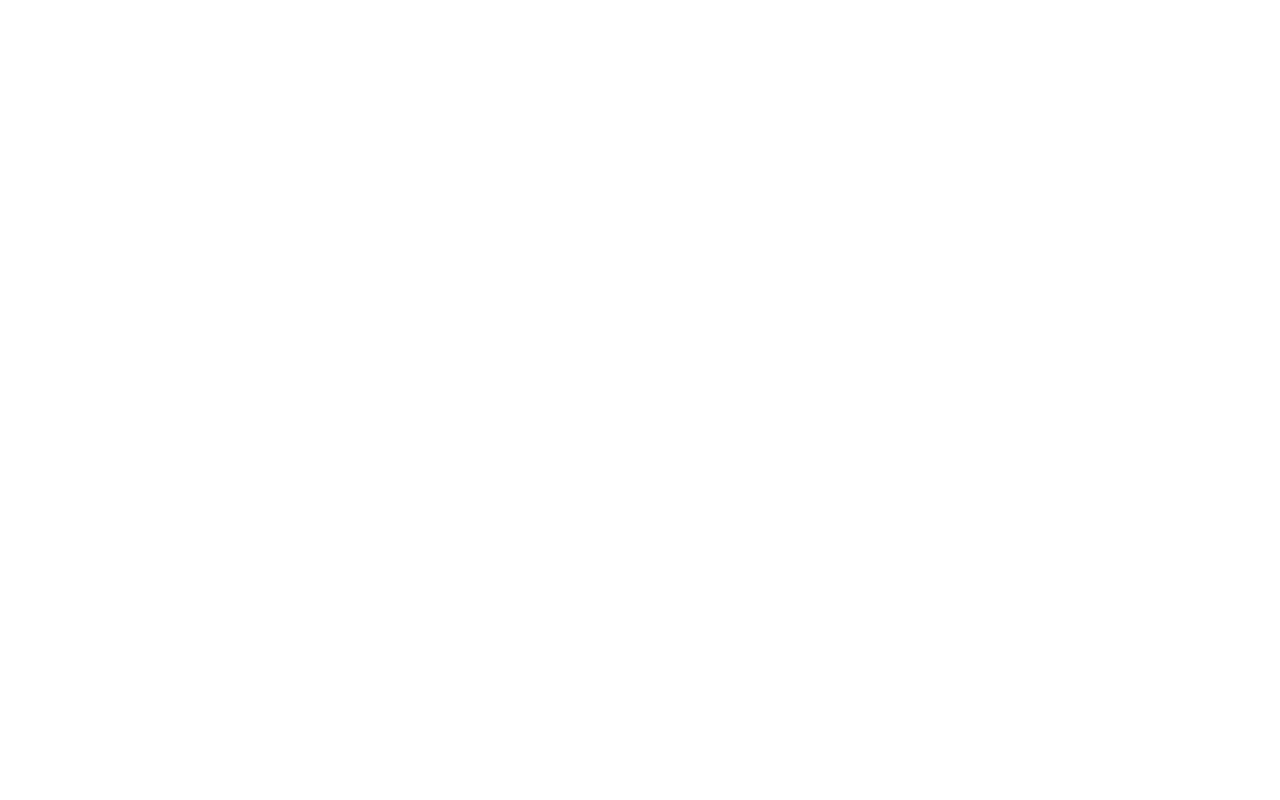
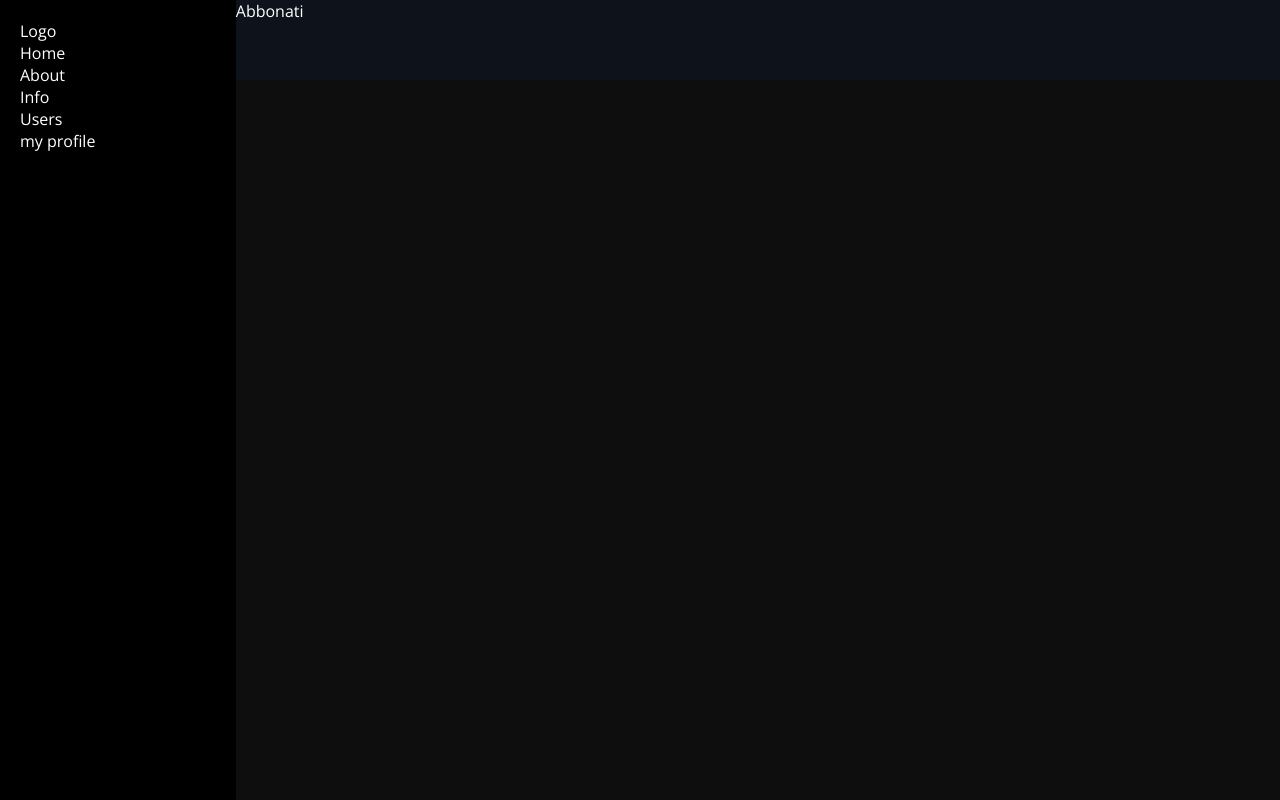
Before and after one commit to MattiaBologna/html-css-viewport, a plain HTML site: page index.html in a window 1280 px wide. Drawn offline with nearby package versions, Linux system fonts and the light colour scheme.

Commit message:
Add: heaader and top bar protocontent

```diff
--- a/css/style.css
+++ b/css/style.css
@@ -44,3 +44,32 @@ body {
     display: flex;
     flex-wrap: wrap;
 }
+
+
+/* Webapp */
+
+#app {
+    height: 100vh;
+    background-color: #0E0E0E;
+    color: white;
+    display: flex;
+}
+
+main {
+    width: 100vw;
+}
+
+
+/* Style */
+
+.page__header {
+    background-color: black;
+    width: 280px;
+    padding: 20px;
+}
+
+.top-bar {
+    background-color: #0E121B;
+    height: 10vh;
+    min-height: 50px;
+}
--- a/index.html
+++ b/index.html
@@ -15,12 +15,33 @@
 <body>
     <div id="app">
 
-        <header>
-
+        <header class="page__header">
+            <nav>
+                <div>Logo</div>
+                <ul>
+                    <li><a href="#"></a>Home</li>
+                    <li><a href="#"></a>About</li>
+                    <li><a href="#"></a>Info</li>
+                    <li><a href="#"></a>Users</li>
+                </ul>
+                <div>my profile</div>
+            </nav>
         </header>
 
         <main>
+            <div>
+                <div class="top-bar">
+                    Abbonati
+                </div>
+                <div class="main__content">
+                    <section>
 
+                    </section>
+                    <section>
+
+                    </section>
+                </div>
+            </div>
         </main>
 
         <footer>
```
